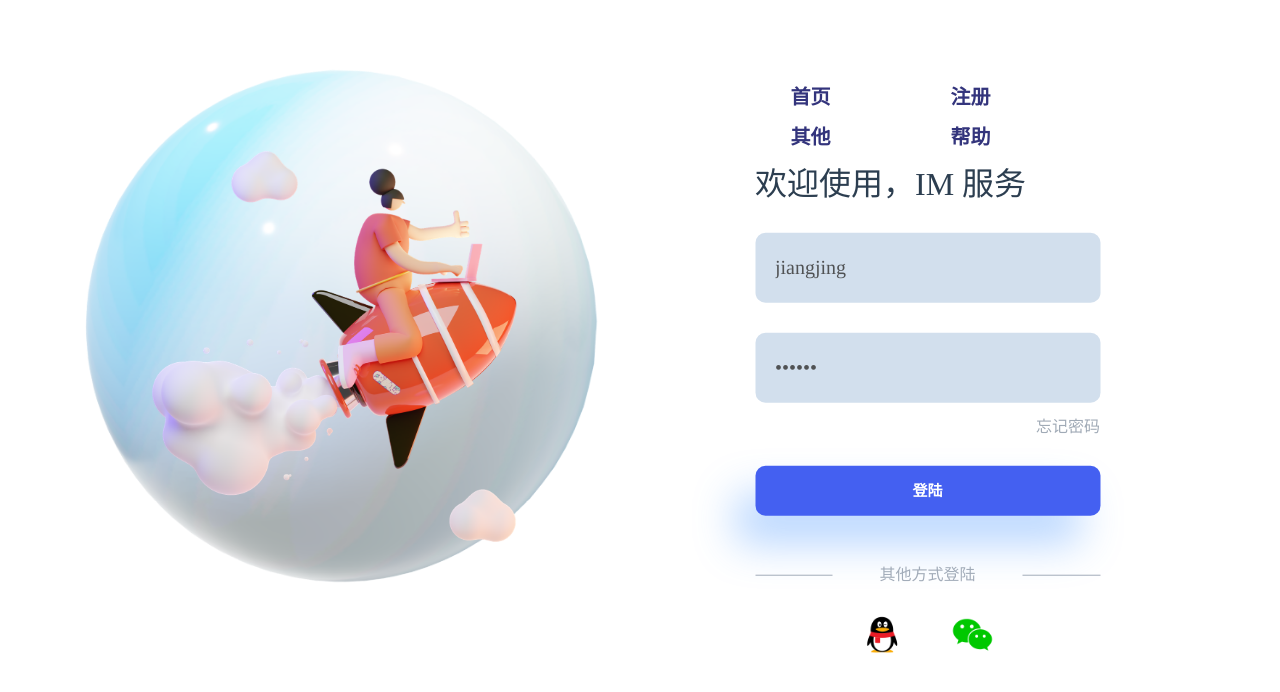
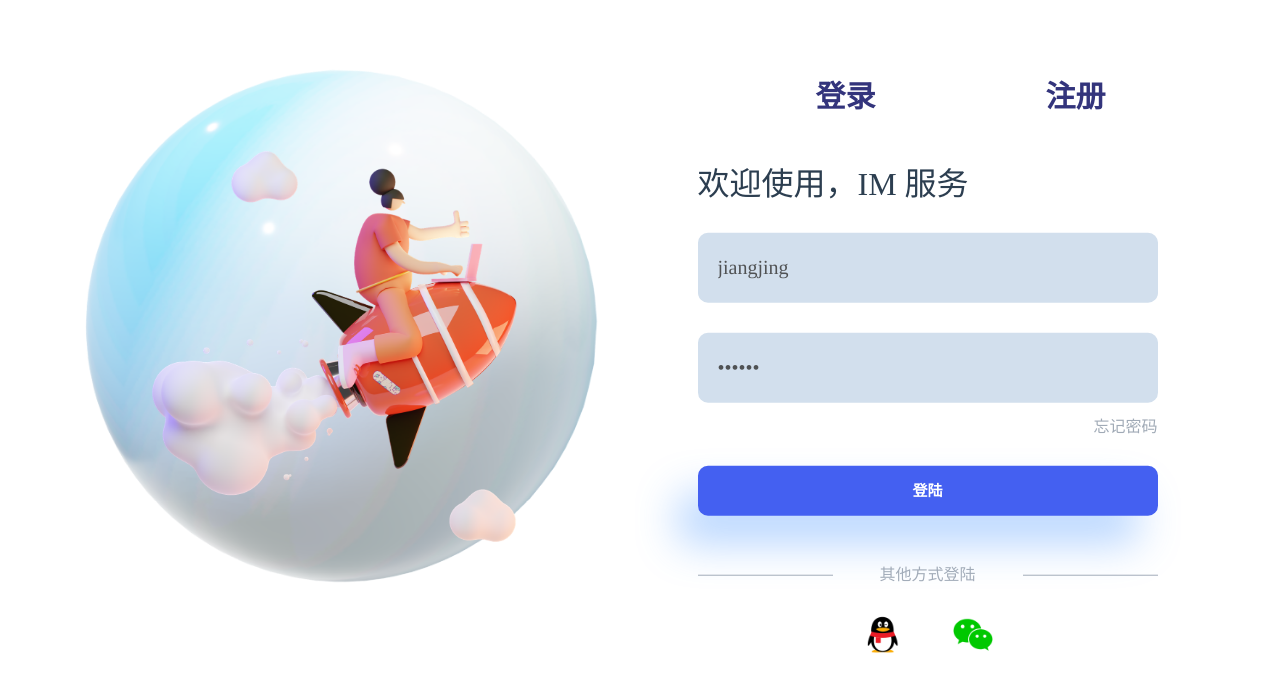
Before and after one commit to jiangjing1219/im-vue-ui, a Vue app: page /login in a window 1280 px wide. Shown: the top 692 px of the page. Built offline with nearby package versions, Linux system fonts and the light colour scheme.

Commit message:
[202407230041][feat]完善注册逻辑

```diff
--- a/src/listener/index.ts
+++ b/src/listener/index.ts
@@ -152,7 +152,7 @@ const ListenerMap = () => {
       messageRecordStore.addMessageRecord(message.fromId, message);
       console.log('onP2PMessage接收到消息', message.messageId, message.messageKey);
       // 事件发布   fromId   toID - 自己   会话id
-      if (conversationSetStore.currentConversation.conversationId === conversationId) {
+      if (conversationSetStore.currentConversation?.conversationId === conversationId) {
         // 直接回复已读 ack, 后续修改为点击进入聊天框， 如果当前页面是停留在当前好友的聊天页面直接回复已读
         window.imsdk.im.sendP2PMessageReadAck(message.messageKey, message.fromId, message.messageSequence);
         // 修改会话的 readedSeq
--- a/src/views/login/Login.vue
+++ b/src/views/login/Login.vue
@@ -8,19 +8,13 @@
     <div class="right">
       <div class="top">
         <div class="top-item">
-          <span class="top-text">首页</span>
+          <span class="top-text" @click="tabValue = 1">登录</span>
         </div>
         <div class="top-item">
-          <span class="top-text">注册</span>
-        </div>
-        <div class="top-item">
-          <span class="top-text">其他</span>
-        </div>
-        <div class="top-item">
-          <span class="top-text">帮助</span>
+          <span class="top-text" @click="tabValue = 2">注册</span>
         </div>
       </div>
-      <div class="form-wrappepr">
+      <div class="form-wrappepr" v-if="tabValue === 1">
         <h1>欢迎使用，IM 服务</h1>
         <input type="text" class="inputs user" placeholder="请输入邮箱或者账号" v-model="userName">
         <input type="password" class="inputs pwd" placeholder="请输入密码" v-model="password">
@@ -30,6 +24,27 @@
           <div class="divider">
             <span class="line"></span>
             <span class="divider-text">其他方式登陆</span>
+            <span class="line"></span>
+          </div>
+          <div class="other-login-wrapper">
+            <div class="other-login-item">
+              <img src="../../assets/QQ.png" alt="QQ">
+            </div>
+            <div class="other-login-item">
+              <img src="../../assets/WeChat.png" alt="WeChat">
+            </div>
+          </div>
+        </div>
+      </div>
+      <div class="form-wrappepr" v-if="tabValue === 2">
+        <h1>欢迎注册，IM 账号</h1>
+        <input type="text" class="inputs user" placeholder="请输入邮箱或者账号" v-model="userName">
+        <input type="password" class="inputs pwd" placeholder="请输入密码" v-model="password">
+        <button @click="debouncedRegister">注册</button>
+        <div class="other-login">
+          <div class="divider">
+            <span class="line"></span>
+            <span class="divider-text">其他方式注册</span>
             <span class="line"></span>
           </div>
           <div class="other-login-wrapper">
@@ -78,6 +93,7 @@ if (!ImSdk) {
 
 const userName = ref('jiangjing');
 const password = ref('123456');
+const tabValue = ref(1);
 
 /**
  * 登录需要做的初始化信息同步
@@ -157,7 +173,7 @@ const submit = () => {
         userInfoStore.onlineState = 0;
         ElNotification({
           title: 'Error',
-          message: '业务系统登陆失败！请联系业务系统管理员1',
+          message: data.msg || '业务系统登陆失败！请联系业务系统管理员',
           type: 'error',
         });
       }
@@ -172,7 +188,33 @@ const submit = () => {
       });
     });
 };
-const debouncedSubmit = debounce({ delay: 500 }, submit);
+
+const register = () => {
+  const requestData = {
+    userName: userName.value,
+    password: password.value,
+    registerType: 1,
+  };
+  axios.post('http://127.0.0.1:8300/v1/register', requestData).then((data) => {
+    console.log(data);
+    if (data.data.code === 200) {
+      tabValue.value = 1;
+      ElNotification({
+        title: 'Success',
+        message: '账号注册成功，欢迎登录',
+        type: 'success',
+      });
+    } else {
+      ElNotification({
+        title: '失败结果',
+        message: data.data.msg,
+        type: 'error',
+      });
+    }
+  });
+};
+const debouncedSubmit = debounce({ delay: 1000 }, submit);
+const debouncedRegister = debounce({ delay: 1000 }, register);
 </script>
 
 <style scoped lang="scss">
@@ -281,13 +323,15 @@ body::after {
       width: 80%;
       margin-left: 38px;
       color: rgb(51, 52, 124);
-      font-size: 20px;
+      font-size: 30px;
       font-weight: 600;
       font-family: "Century Gothic", Times, serif;
       position: absolute;
       left: 50%;
       top: 5%;
       transform: translate(-50%, 0);
+      display: flex;
+      justify-content: space-around;
 
       .top-item {
         float: left;
@@ -309,7 +353,7 @@ body::after {
     }
 
     .form-wrappepr {
-      width: 60%;
+      width: 80%;
       position: absolute;
       left: 50%;
       top: 50%;
```
